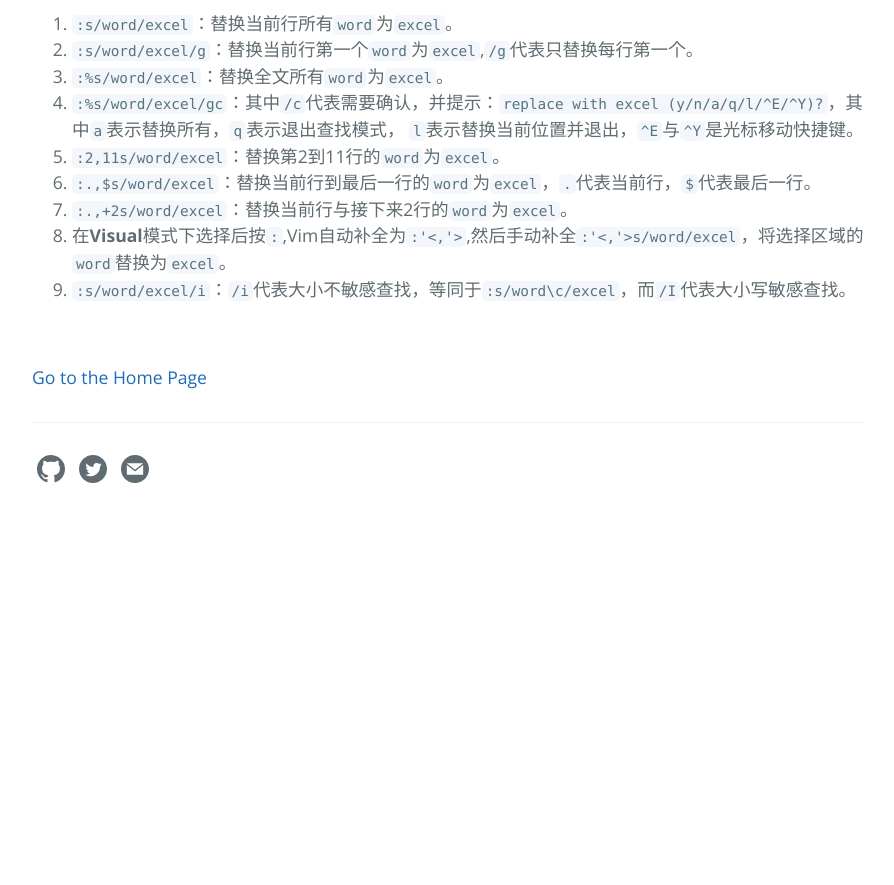
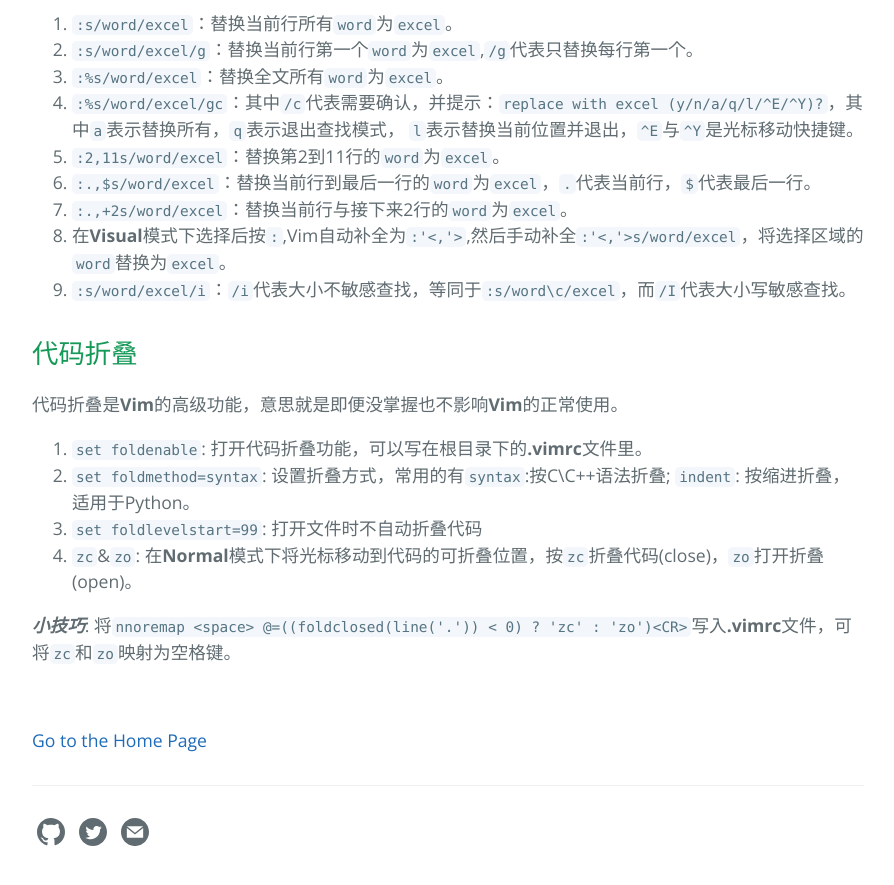
Before and after one commit to wwang721/wwang721.github.io, a Jekyll site: the page built from _posts/2019-05-21-Vim-notes.md, in a window 1280 px wide and 900 px high, scrolled down 2282 px. Shown: the top 885 px of the window, without its empty margins (192-1086 px from the left). Built offline with Jekyll 4.4.1, drawn with Linux system fonts in a browser that asks for light colours; formulas are drawn with MathJax 3; before the commit the page ends 2819 px from its top, so only the background shows below that.

Commit message:
:pencil:代码折叠

```diff
--- a/_posts/2019-05-21-Vim-notes.md
+++ b/_posts/2019-05-21-Vim-notes.md
@@ -9,11 +9,13 @@
 **Vim**作为**Linux**系统自带的文本编辑器，掌握如何使用是很有必要的。
 
 ## Vim模式
+
 * **Normal** 模式：进入Vim后的一般模式。
 * **Insert** 模式：按下`i`键后进入插入模式，可以修改文档。
 * **Visual** 模式：按下`v`键后进入选择模式，可以选择文档内容。
 
 ## Vim打开和切换文件
+
 1. 终端`vim  file1 file2 ...`可以打开多个文件。
 2. `:ls`显示打开的文件，可以使用`:bn`在文件间切换( n也可以换成`:ls`里给出的文件序号 )。
 3. 打开vim后，可以用`:e fileName`来打开文件或者新建文件。
@@ -22,11 +24,13 @@
 6. `Ctrl`+`w`+`w`在窗口间切换光标，第二个`w`也可以用`h、j、k、l`来光标代表移动方向。
 
 ## Vim退出
+
 1. `:q`：退出。
 2. `:q!`：强制退出，放弃所有修改。
 3. `:wq`：保存修改并退出。
 
 ## 常用快捷键
+
 1. 方向键$$\leftarrow\downarrow \uparrow \rightarrow$$也可以用`h、j、k、l`。
 2. `0`到行首，`$`到行尾。
 3. `gg`到文档首行，`G`到文档结尾。
@@ -39,12 +43,14 @@
 10. `H`将光标移动到屏幕首行，`M`将光标移动到屏幕中间行，`L`将光标移动到屏幕最后一行。
 
 ## Vim分屏
+
 1. `:sp`或者`:split`横向分隔屏幕，后面可以加文件名。
 2. `:vs`或者`:vsplit`纵向分隔屏幕，后面可以加文件名。
 3. `:only`只保留光标所在分屏，关闭其他分屏。
 4. 在**nerdtree**插件中，选中文件后按`s`纵向分隔屏幕，按`i`水平分隔屏幕。
 
 ## 复制粘贴
+
 1. 在**Visual**模式下选择文档内容后按`y`键，复制被选择内容。
 
 2. 按`p`键粘贴，注意粘贴从**紧跟光标后的那个字符**之后才开始。
@@ -59,6 +65,7 @@
 ## 查找和替换
 
 ### 查找
+
 1. 在**Normal**模式下，按`/`进入查找模式，输入`/word`后回车，高亮显示所有文档`word`，按`n`跳到下一个`word`,按`N`跳到上一个。
 2. 若输入`/word\c`代表大小写不敏感查找，`/C`代表大小写敏感。
 3. 输入`:noh`取消高亮。
@@ -67,6 +74,7 @@
 6. 在**Normal**模式下按`q`+`/`显示**查找历史记录**窗口。
 
 ### 替换
+
 1. `:s/word/excel`：替换当前行所有`word`为`excel`。
 2. `:s/word/excel/g`：替换当前行第一个`word`为`excel`,`/g`代表只替换每行第一个。
 3. `:%s/word/excel`：替换全文所有`word`为`excel`。
@@ -77,6 +85,17 @@
 8. 在**Visual**模式下选择后按`:`,Vim自动补全为`:'<,'>`,然后手动补全`:'<,'>s/word/excel`，将选择区域的`word`替换为`excel`。
 9. `:s/word/excel/i`：`/i`代表大小不敏感查找，等同于`:s/word\c/excel`，而`/I`代表大小写敏感查找。
 
+## 代码折叠
+
+代码折叠是**Vim**的高级功能，意思就是即便没掌握也不影响**Vim**的正常使用。
+
+1. `set foldenable`: 打开代码折叠功能，可以写在根目录下的**.vimrc**文件里。
+2. `set foldmethod=syntax`: 设置折叠方式，常用的有`syntax`:按C\C++语法折叠; `indent`: 按缩进折叠，适用于Python。
+3. `set foldlevelstart=99`: 打开文件时不自动折叠代码
+4. `zc`&`zo`: 在**Normal**模式下将光标移动到代码的可折叠位置，按`zc`折叠代码(close)，`zo`打开折叠(open)。
+
+***小技巧***: 将`nnoremap <space> @=((foldclosed(line('.')) < 0) ? 'zc' : 'zo')<CR>`写入**.vimrc**文件，可将`zc`和`zo`映射为空格键。
+
 &ensp;
 
 [Go to the Home Page]({{ site.url }}{{ site.baseurl }})
```
Also changed, not shown: 1 other file.
